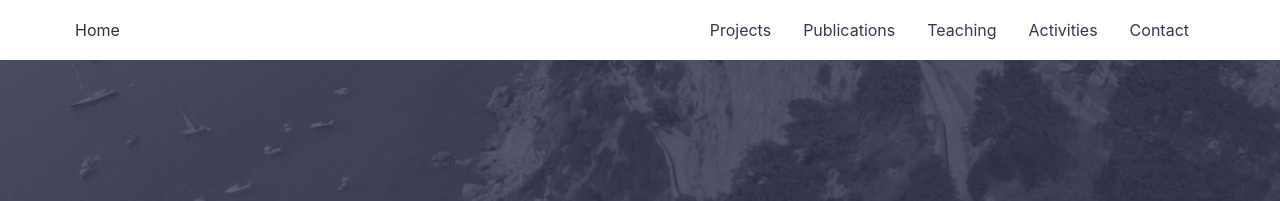
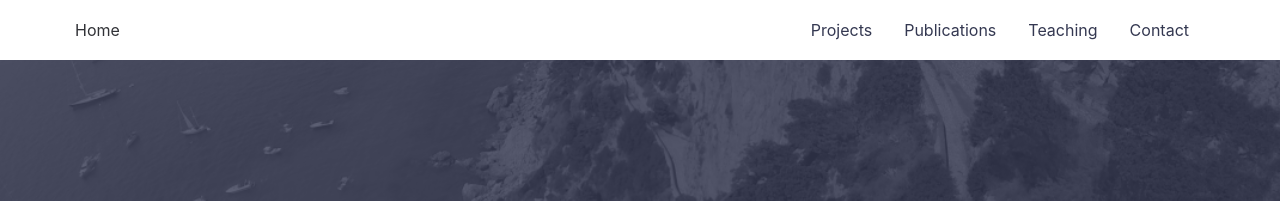
Before and after one commit to nzunigag/nzunigag.github.io, a Jekyll site: the page built from index.md, in a window 1280 px wide. Shown: the top 201 px of the page. Built offline with Jekyll 4.4.1, drawn with Linux system fonts in a browser that asks for light colours.

Commit message:
Update _config.yml

```diff
--- a/_config.yml
+++ b/_config.yml
@@ -21,7 +21,7 @@ navigation: # Navigation links
   - {name: 'Projects', link: '/projects'}
   - {name: 'Publications', link: '/publications'}
   - {name: 'Teaching', link: '/teaching'}
-  - {name: 'Activities', link: '/activities'}
+  # - {name: 'Activities', link: '/activities'}
   - {name: 'Contact', link: '/contact'}
 
 tagline: >
```
